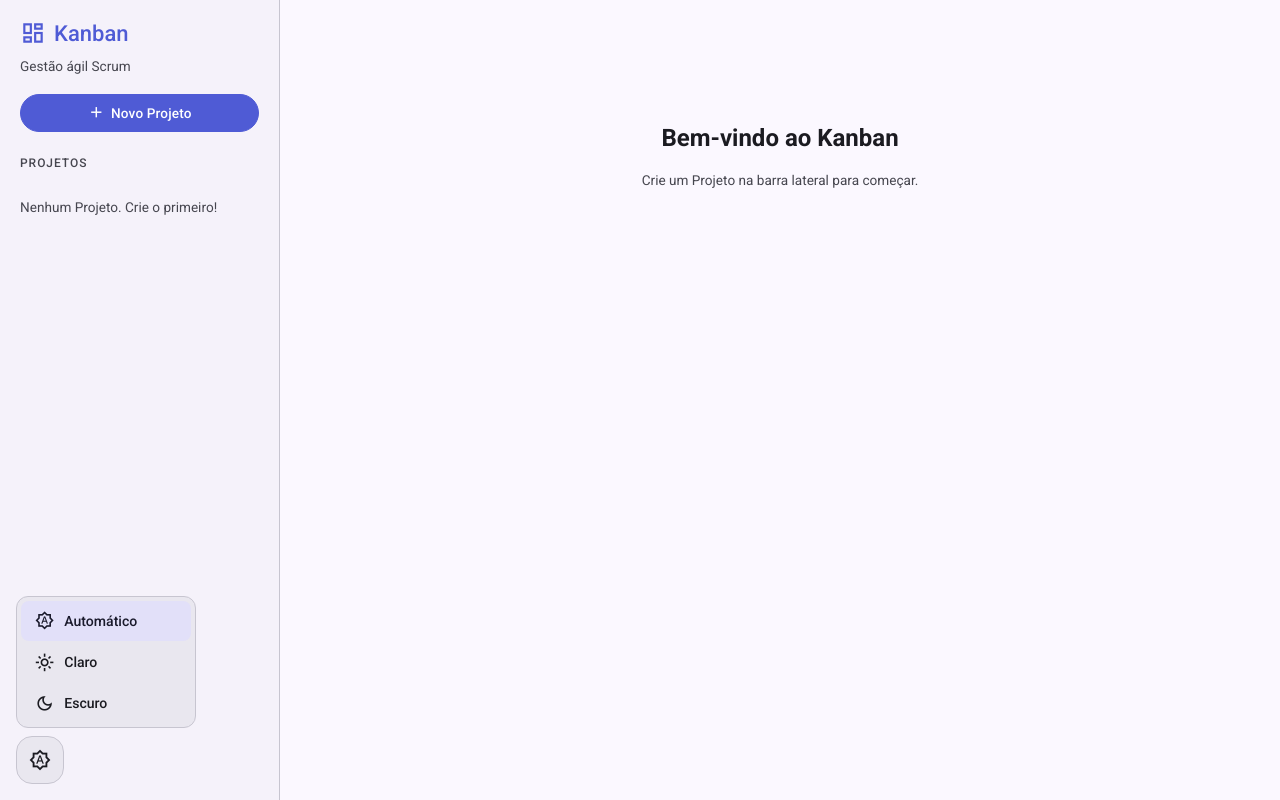
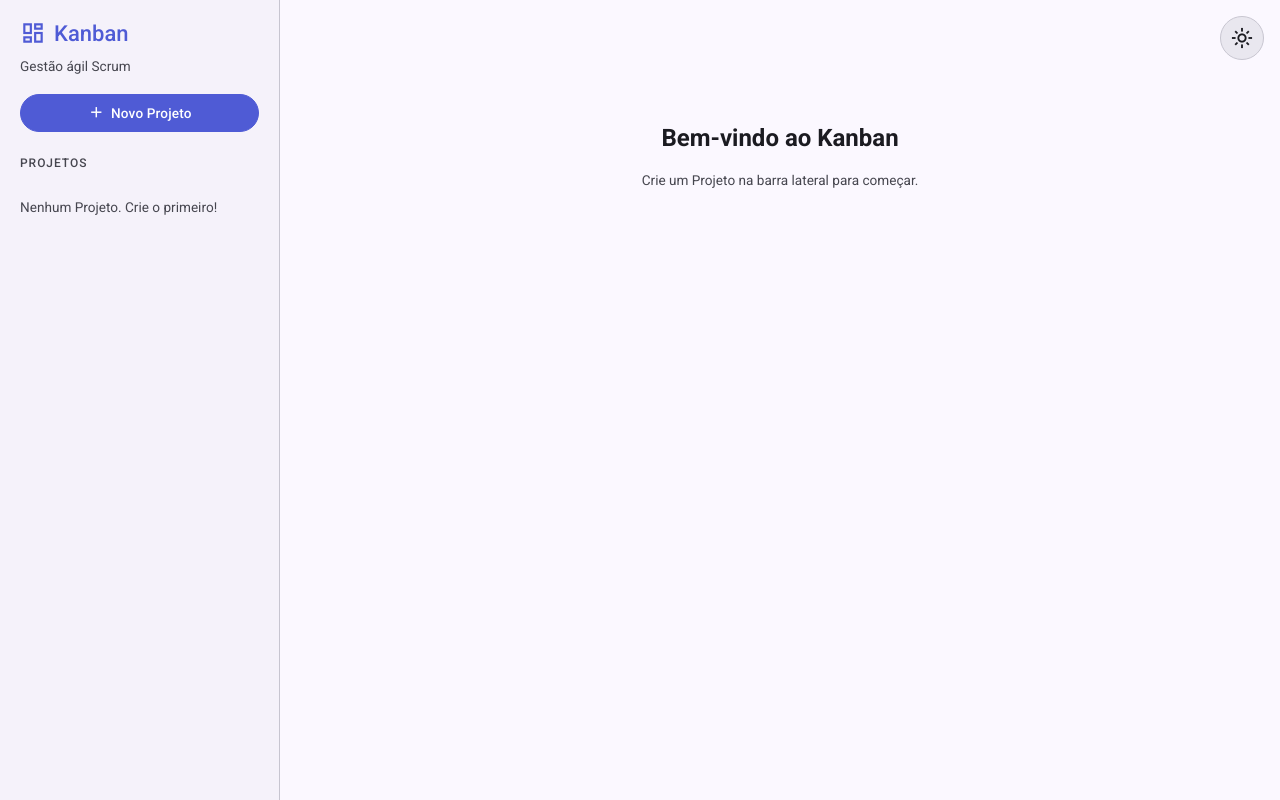
Before and after one commit to discimus/kanban, a website built with Vite: page index.html in a window 1280 px wide. Both pictures are taken after a click on the button "brightness_auto". Built offline with nearby package versions, Linux system fonts and the light colour scheme.

Commit message:
Revisar config de tema escuro

```diff
--- a/src/ui/components/theme-menu.ts
+++ b/src/ui/components/theme-menu.ts
@@ -1,71 +1,21 @@
 import { el, icon } from "@ui/components/dom";
-import { getTheme, applyTheme, THEME_MODES, themeIcon, themeLabel, ThemeMode } from "@ui/theme";
-
-function renderDropdownItems(current: ThemeMode): HTMLElement[] {
-  return THEME_MODES.map((mode) => {
-    const isActive = mode === current;
-    const item = el("button", {
-      class: `theme-dropdown__item${isActive ? " theme-dropdown__item--active" : ""}`,
-      "data-mode": mode
-    }, [
-      icon(themeIcon(mode)),
-      themeLabel(mode)
-    ]);
-    item.addEventListener("click", (ev) => {
-      ev.stopPropagation();
-      applyTheme(mode);
-      closeMenu();
-    });
-    return item;
-  });
-}
-
-let fabContainer: HTMLElement | null = null;
-let outsideHandler: ((ev: Event) => void) | null = null;
-
-function closeMenu(): void {
-  if (!fabContainer) return;
-  fabContainer.classList.remove("theme-fab--open");
-  if (outsideHandler) {
-    document.removeEventListener("click", outsideHandler);
-    outsideHandler = null;
-  }
-}
-
-function toggleMenu(): void {
-  if (!fabContainer) return;
-  const isOpen = fabContainer.classList.toggle("theme-fab--open");
-  if (isOpen) {
-    outsideHandler = (ev: Event) => {
-      if (fabContainer && !fabContainer.contains(ev.target as Node)) {
-        closeMenu();
-      }
-    };
-    // defer so the same click that opened does not immediately close
-    setTimeout(() => {
-      document.addEventListener("click", outsideHandler!);
-    }, 0);
-  } else {
-    if (outsideHandler) {
-      document.removeEventListener("click", outsideHandler);
-      outsideHandler = null;
-    }
-  }
-}
+import { getTheme, cycleTheme, themeIcon, themeLabel } from "@ui/theme";
 
 export function renderThemeMenu(): HTMLElement {
-  const current = getTheme();
+  const btn = el("button", { class: "theme-toggle", type: "button" }, []);
 
-  const btn = el("button", { class: "theme-fab__btn", "aria-label": "Alterar tema" }, [
-    icon(themeIcon(current))
-  ]);
-  btn.addEventListener("click", (ev) => {
-    ev.stopPropagation();
-    toggleMenu();
+  const paint = (): void => {
+    const mode = getTheme();
+    btn.replaceChildren(icon(themeIcon(mode)));
+    btn.setAttribute("aria-label", `Tema: ${themeLabel(mode)}`);
+    btn.setAttribute("title", `Tema: ${themeLabel(mode)}`);
+  };
+  paint();
+
+  btn.addEventListener("click", () => {
+    cycleTheme();
+    paint();
   });
 
-  const dropdown = el("div", { class: "theme-dropdown", }, renderDropdownItems(current));
-
-  fabContainer = el("div", { class: "theme-fab" }, [btn, dropdown]);
-  return fabContainer;
+  return btn;
 }
--- a/src/ui/styles.css
+++ b/src/ui/styles.css
@@ -918,95 +918,35 @@ h4 {
   margin: 0;
 }
 
-/* Theme FAB — fixed button in bottom-left corner */
-.theme-fab {
+/* Theme toggle — fixed button in top-right corner */
+.theme-toggle {
   position: fixed;
-  bottom: 16px;
-  left: 16px;
+  top: 16px;
+  right: 16px;
   z-index: 90;
-  display: flex;
-  flex-direction: column;
-  align-items: flex-start;
-}
-
-.theme-fab__btn {
   display: inline-flex;
   align-items: center;
   justify-content: center;
-  width: 48px;
-  height: 48px;
+  width: 44px;
+  height: 44px;
   border: 1px solid var(--border);
-  border-radius: var(--radius-lg);
+  border-radius: var(--radius-pill);
   background: var(--md-surface-container-high);
   color: var(--text);
   cursor: pointer;
   transition: background 0.15s, border-color 0.15s;
 }
 
-.theme-fab__btn:hover {
+.theme-toggle:hover {
   background: var(--md-surface-container-highest);
   border-color: var(--md-outline);
 }
 
-.theme-fab__btn .material-symbols-outlined {
-  font-size: 1.375rem;
-}
-
-.theme-fab__btn:focus-visible {
+.theme-toggle:focus-visible {
   outline: 2px solid var(--primary);
   outline-offset: 2px;
 }
 
-.theme-dropdown {
-  display: none;
-  position: absolute;
-  bottom: calc(100% + 8px);
-  left: 0;
-  background: var(--md-surface-container-high);
-  border: 1px solid var(--border);
-  border-radius: var(--radius);
-  padding: 4px;
-  min-width: 180px;
-  box-shadow: none;
+.theme-toggle .material-symbols-outlined {
+  font-size: 1.375rem;
 }
-
-.theme-fab--open .theme-dropdown {
-  display: flex;
-  flex-direction: column;
-  gap: 2px;
-}
-
-.theme-dropdown__item {
-  display: flex;
-  align-items: center;
-  gap: 10px;
-  width: 100%;
-  border: none;
-  border-radius: 8px;
-  padding: 10px 14px;
-  background: transparent;
-  color: var(--text);
-  font-family: inherit;
-  font-size: 0.88rem;
-  font-weight: 500;
-  cursor: pointer;
-  text-align: left;
-  transition: background 0.1s;
-}
-
-.theme-dropdown__item:hover {
-  background: var(--md-surface-container-highest);
-}
-
-.theme-dropdown__item--active {
-  background: var(--md-secondary-container);
-  color: var(--md-on-secondary-container);
-}
-
-.theme-dropdown__item--active:hover {
-  background: var(--md-secondary-container);
-}
-
-.theme-dropdown__item .material-symbols-outlined {
-  font-size: 1.2rem;
-}
```
